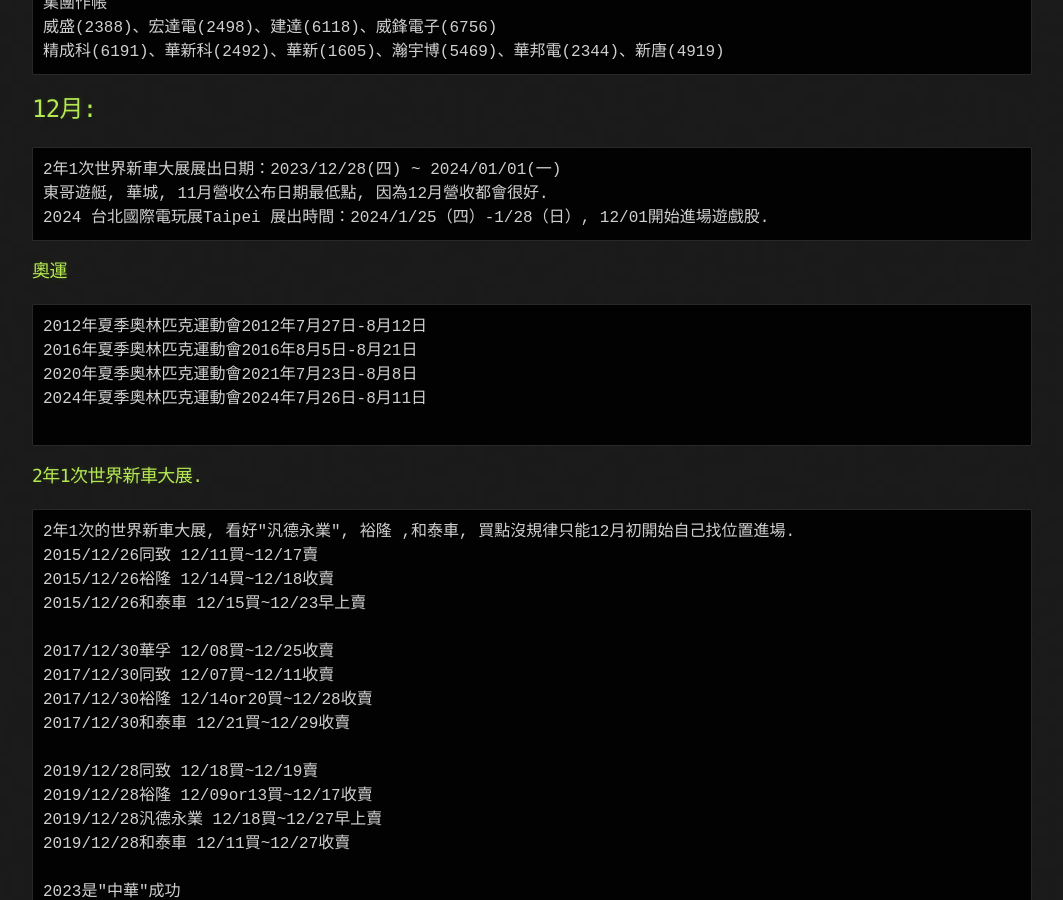
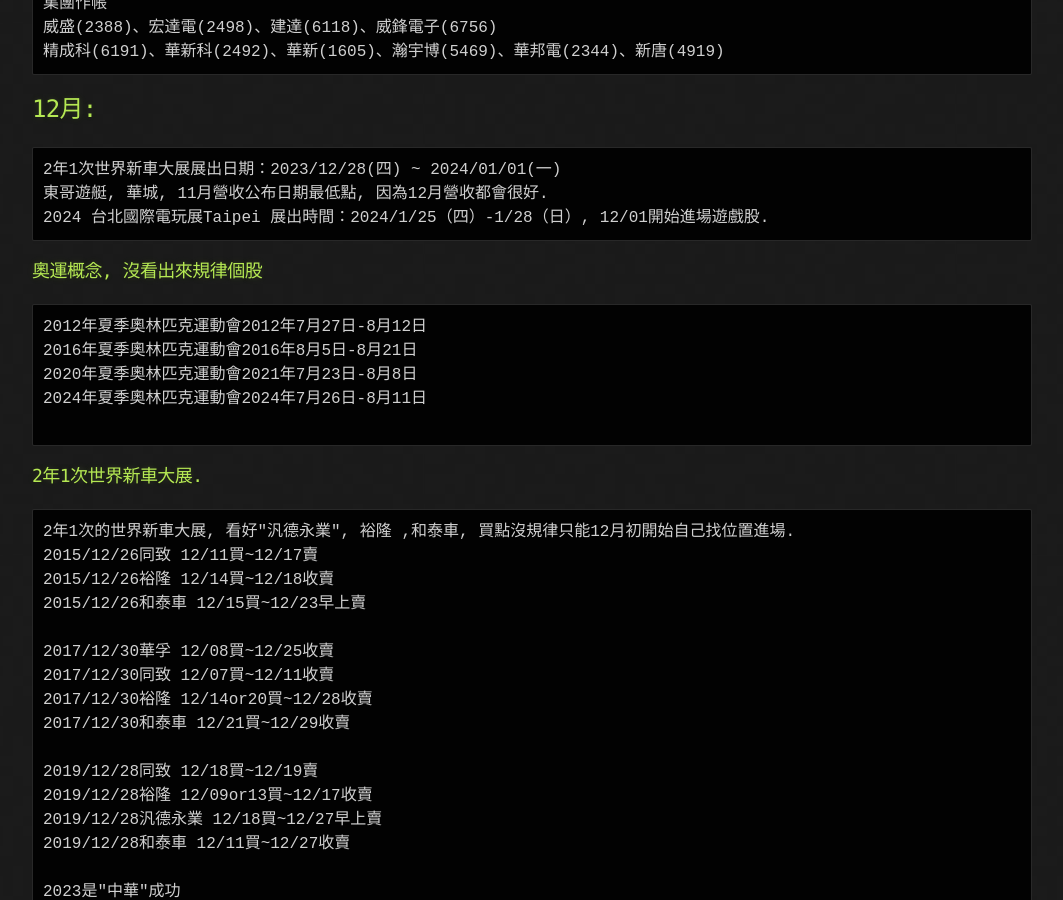
Before and after one commit to lepg5487/Stock_God, a Jekyll site: the page built from experience.md, in a window 1280 px wide and 900 px high, scrolled down 1573 px. Shown: the whole window, without its empty margins (108-1171 px from the left). Built offline with Jekyll 4.4.1, drawn with Linux system fonts in a browser that asks for light colours; our own code applies the rules of GitHub Pages for plain Markdown files.

Commit message:
Update experience.md

````diff
--- a/experience.md
+++ b/experience.md
@@ -56,7 +56,7 @@
 2024 台北國際電玩展Taipei 展出時間：2024/1/25（四）-1/28（日）, 12/01開始進場遊戲股.
 ```
 
-### 奧運
+### 奧運概念, 沒看出來規律個股
 ```
 2012年夏季奧林匹克運動會2012年7月27日-8月12日
 2016年夏季奧林匹克運動會2016年8月5日-8月21日
````
